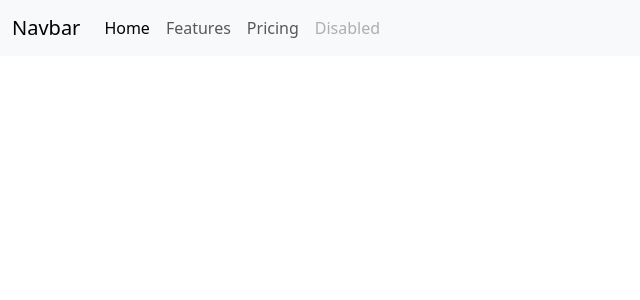
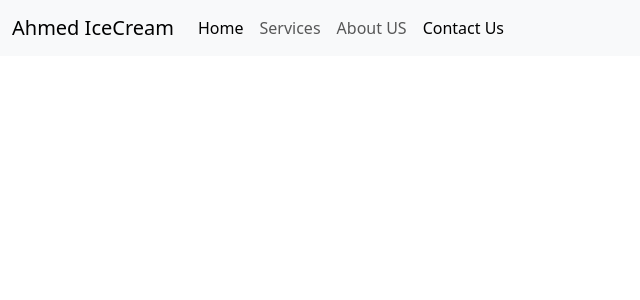
Before and after one commit to ahmedkhan753/Django-Webapp, a Django app: page / in a window 1280 px wide. Shown: the top 300 px of the page, without its empty margins (0-640 px from the left). Run offline with Django 5.2, Linux system fonts and the light colour scheme.

Commit message:
built the structure of the web

```diff
--- a/templates/index.html
+++ b/templates/index.html
@@ -16,7 +16,7 @@
 <body>
     <nav class="navbar navbar-expand-lg bg-body-tertiary">
         <div class="container-fluid">
-            <a class="navbar-brand" href="#">Navbar</a>
+            <a class="navbar-brand" href="#">Ahmed IceCream</a>
             <button class="navbar-toggler" type="button" data-bs-toggle="collapse" data-bs-target="#navbarNav"
                 aria-controls="navbarNav" aria-expanded="false" aria-label="Toggle navigation">
                 <span class="navbar-toggler-icon"></span>
@@ -27,13 +27,13 @@
                         <a class="nav-link active" aria-current="page" href="#">Home</a>
                     </li>
                     <li class="nav-item">
-                        <a class="nav-link" href="#">Features</a>
+                        <a class="nav-link" href="#">Services</a>
                     </li>
                     <li class="nav-item">
-                        <a class="nav-link" href="#">Pricing</a>
+                        <a class="nav-link" href="#">About US</a>
                     </li>
                     <li class="nav-item">
-                        <a class="nav-link disabled" aria-disabled="true">Disabled</a>
+                        <a class="nav-link active" aria-current="page" href="#">Contact Us</a>
                     </li>
                 </ul>
             </div>
```
